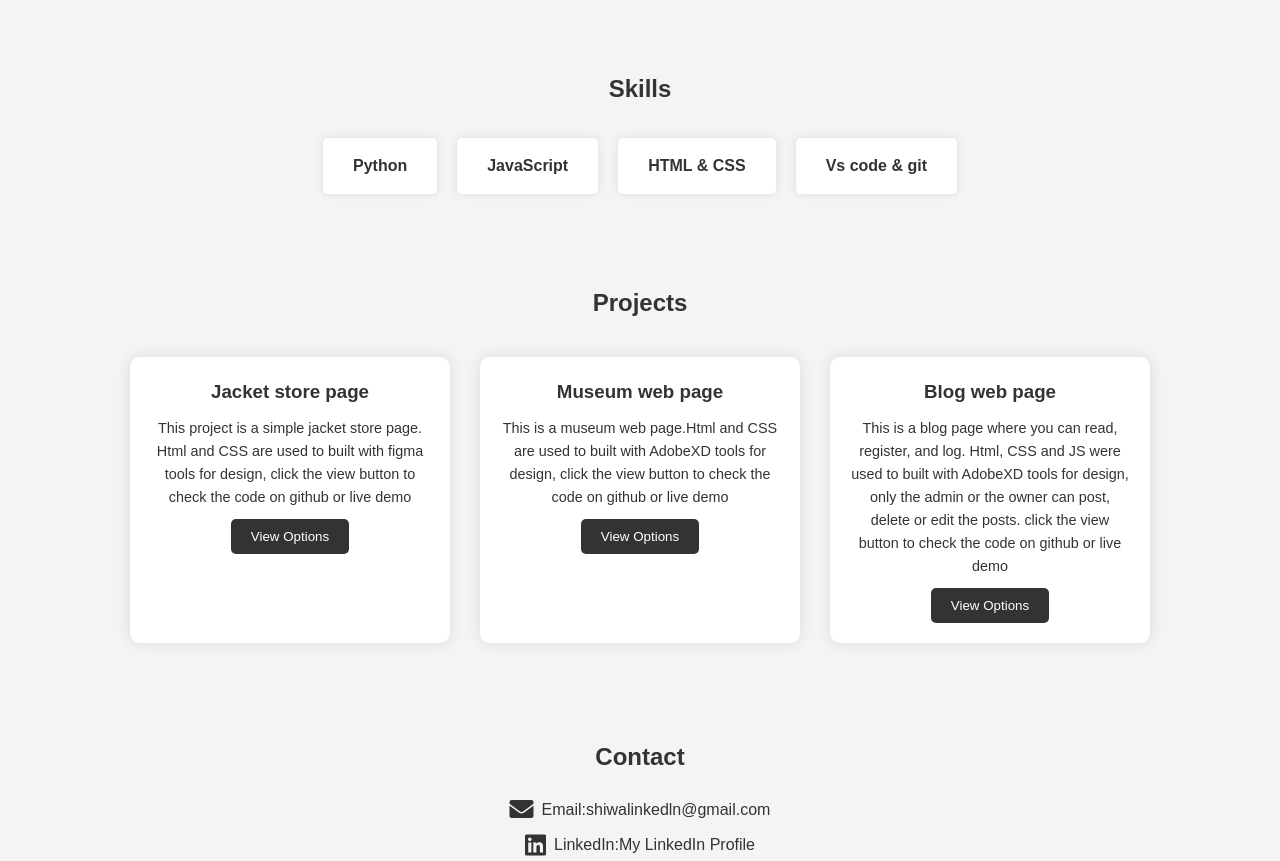
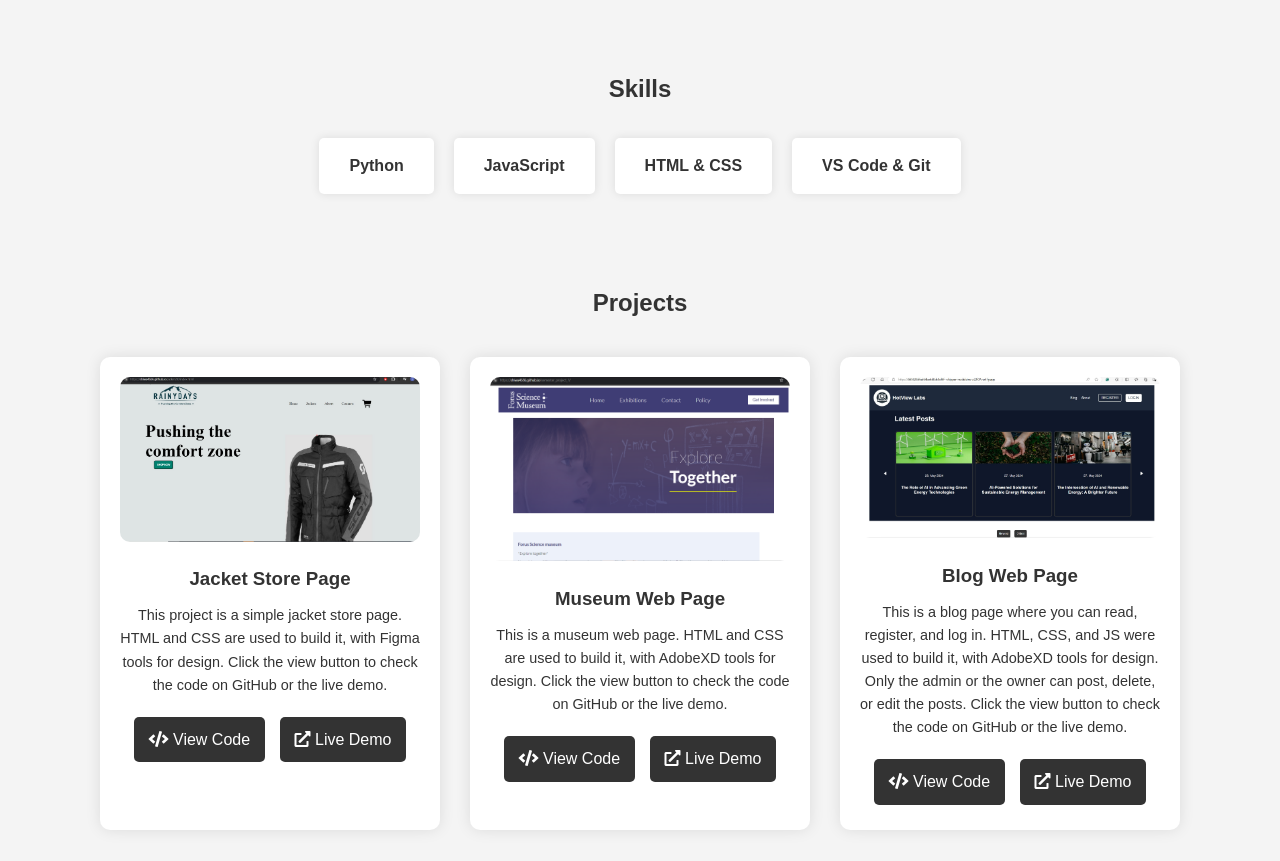
Before and after one commit to shiwa4656/PortfolioS, a plain HTML site: page index.html in a window 1280 px wide. Shown: the part 1020-1881 px from the top of the page. Drawn offline with Linux system fonts and the light colour scheme.

Commit message:
Update 1.002

```diff
--- a/index.html
+++ b/index.html
@@ -7,8 +7,6 @@
     <link rel="stylesheet" href="styles.css">
     <link rel="stylesheet" href="https://cdnjs.cloudflare.com/ajax/libs/font-awesome/6.0.0-beta3/css/all.min.css" integrity="sha512-Fo3rlrZj/k7ujTTXJNRYZKumxEN5En8+8uh1TFX/V/5A9lAzRm8jU9/RD6W3g1MGk5Sl6x4+RPIrjxsbpBupA==" crossorigin="anonymous" referrerpolicy="no-referrer" />
     <link rel="stylesheet" href="https://cdnjs.cloudflare.com/ajax/libs/font-awesome/5.15.3/css/all.min.css">
-
-
 </head>
 <body>
     <header>
@@ -37,37 +35,37 @@
             <div class="skill">Python</div>
             <div class="skill">JavaScript</div>
             <div class="skill">HTML & CSS</div>
-            <div class="skill">Vs code  &  git</div>
+            <div class="skill">VS Code & Git</div>
         </div>
     </section>
     <section id="projects">
         <h2>Projects</h2>
         <div class="projects-container">
             <div class="project-card">
-                <h3>Jacket store page</h3>
-                <p>This project is a simple jacket store page. Html and CSS are used to built with figma tools for design, click the view button to check the code on github or live demo</p>
-                <button class="project-btn" onclick="showOptions('project1')">View Options</button>
-                <div id="project1" class="project-options">
-                    <a href="https://github.com/shiwa4656/jacket2.0" target="_blank">View Code</a>
-                    <a href="https://shiwa4656.github.io/jacket2.0/index.html" target="_blank">Live Demo</a>
+                <img src="Pictures/JacketpuicPort.jpg" alt="Jacket store page screenshot">
+                <h3>Jacket Store Page</h3>
+                <p>This project is a simple jacket store page. HTML and CSS are used to build it, with Figma tools for design. Click the view button to check the code on GitHub or the live demo.</p>
+                <div class="project-links">
+                    <a href="https://github.com/shiwa4656/jacket2.0" target="_blank"><i class="fas fa-code"></i> View Code</a>
+                    <a href="https://shiwa4656.github.io/jacket2.0/index.html" target="_blank"><i class="fas fa-external-link-alt"></i> Live Demo</a>
                 </div>
             </div>
             <div class="project-card">
-                <h3>Museum web page</h3>
-                <p>This is a museum web page.Html and CSS are used to built with AdobeXD tools for design, click the view button to check the code on github or live demo</p>
-                <button class="project-btn" onclick="showOptions('project2')">View Options</button>
-                <div id="project2" class="project-options">
-                    <a href="https://github.com/shiwa4656/semester_project_1" target="_blank">View Code</a>
-                    <a href="https://shiwa4656.github.io/semester_project_1/" target="_blank">Live Demo</a>
+                <img src="Pictures/FrousMuseum3.png" alt="Museum web page screenshot">
+                <h3>Museum Web Page</h3>
+                <p>This is a museum web page. HTML and CSS are used to build it, with AdobeXD tools for design. Click the view button to check the code on GitHub or the live demo.</p>
+                <div class="project-links">
+                    <a href="https://github.com/shiwa4656/semester_project_1" target="_blank"><i class="fas fa-code"></i> View Code</a>
+                    <a href="https://shiwa4656.github.io/semester_project_1/" target="_blank"><i class="fas fa-external-link-alt"></i> Live Demo</a>
                 </div>
             </div>
             <div class="project-card">
-                <h3>Blog web page</h3>
-                <p>This is a blog page where you can read, register, and log. Html, CSS and JS were used to built with AdobeXD tools for design, only the admin or the owner can post, delete or edit the posts. click the view button to check the code on github or live demo</p>
-                <button class="project-btn" onclick="showOptions('project3')">View Options</button>
-                <div id="project3" class="project-options">
-                    <a href="https://github.com/NoroffFEU/FED1-PE1-shiwa4656?tab=readme-ov-file" target="_blank">View Code</a>
-                    <a href="https://665628dfad64be6d0dc5ef4f--chipper-madeleine-a22f07.netlify.app/" target="_blank">Live Demo</a>
+                <img src="Pictures/Blogimage.png" alt="Blog web page screenshot">
+                <h3>Blog Web Page</h3>
+                <p>This is a blog page where you can read, register, and log in. HTML, CSS, and JS were used to build it, with AdobeXD tools for design. Only the admin or the owner can post, delete, or edit the posts. Click the view button to check the code on GitHub or the live demo.</p>
+                <div class="project-links">
+                    <a href="https://github.com/NoroffFEU/FED1-PE1-shiwa4656?tab=readme-ov-file" target="_blank"><i class="fas fa-code"></i> View Code</a>
+                    <a href="https://665628dfad64be6d0dc5ef4f--chipper-madeleine-a22f07.netlify.app/" target="_blank"><i class="fas fa-external-link-alt"></i> Live Demo</a>
                 </div>
             </div>
         </div>
@@ -77,8 +75,6 @@
         <p><i class="fas fa-envelope"></i> Email: <a href="mailto:shiwalinkedln@gmail.com">shiwalinkedln@gmail.com</a></p>
         <p><i class="fab fa-linkedin"></i> LinkedIn: <a href="https://www.linkedin.com/in/shiwa-base-7297a8198/" target="_blank">My LinkedIn Profile</a></p>
     </section>
-
-
     <footer>
         <p>&copy; 2024 Shirwac. All rights reserved.</p>
     </footer>
--- a/styles.css
+++ b/styles.css
@@ -119,10 +119,17 @@ h2 {
     padding: 20px;
     border-radius: 10px;
     box-shadow: 0 0 15px rgba(0, 0, 0, 0.1);
-    width: 280px;
+    width: 300px;
     text-align: center;
     transition: transform 0.3s, box-shadow 0.3s;
     position: relative;
+}
+
+.project-card img {
+    width: 100%;
+    height: auto;
+    border-radius: 10px;
+    margin-bottom: 15px;
 }
 
 .project-card:hover {
@@ -136,55 +143,22 @@ h2 {
 
 .project-card p {
     font-size: 0.9em;
+    margin-bottom: 15px;
 }
 
-.project-btn {
+.project-links a {
+    display: inline-block;
     background: #333;
     color: #fff;
-    border: none;
-    padding: 10px 20px;
-    margin-top: 10px;
-    cursor: pointer;
+    text-decoration: none;
+    padding: 10px 15px;
+    margin: 5px;
     border-radius: 5px;
     transition: background 0.3s;
 }
 
-.project-btn:hover {
+.project-links a:hover {
     background: #555;
-}
-
-.project-options {
-    display: none;
-    position: absolute;
-    top: 60%;
-    left: 50%;
-    transform: translate(-50%, -50%);
-    background: rgba(255, 255, 255, 0.9);
-    padding: 10px;
-    border-radius: 5px;
-    box-shadow: 0 0 15px rgba(0, 0, 0, 0.1);
-}
-
-.project-options a {
-    display: block;
-    color: #333;
-    text-decoration: none;
-    margin: 5px 0;
-    transition: color 0.3s;
-}
-
-.project-options a:hover {
-    color: #ffd700;
-}
-
-#contact p {
-    text-align: center;
-    max-width: 600px;
-    margin: 10px auto;
-    color: #333;
-    display: flex;
-    align-items: center;
-    justify-content: center;
 }
 
 #contact p {
@@ -212,7 +186,6 @@ h2 {
     color: #ffd700;
 }
 
-
 footer {
     background: #333;
     color: #fff;
```
Also changed, not shown: Pictures/Blogimage.png (added), Pictures/FrousMuseum3.png (added), Pictures/JacketpuicPort.jpg (added).
